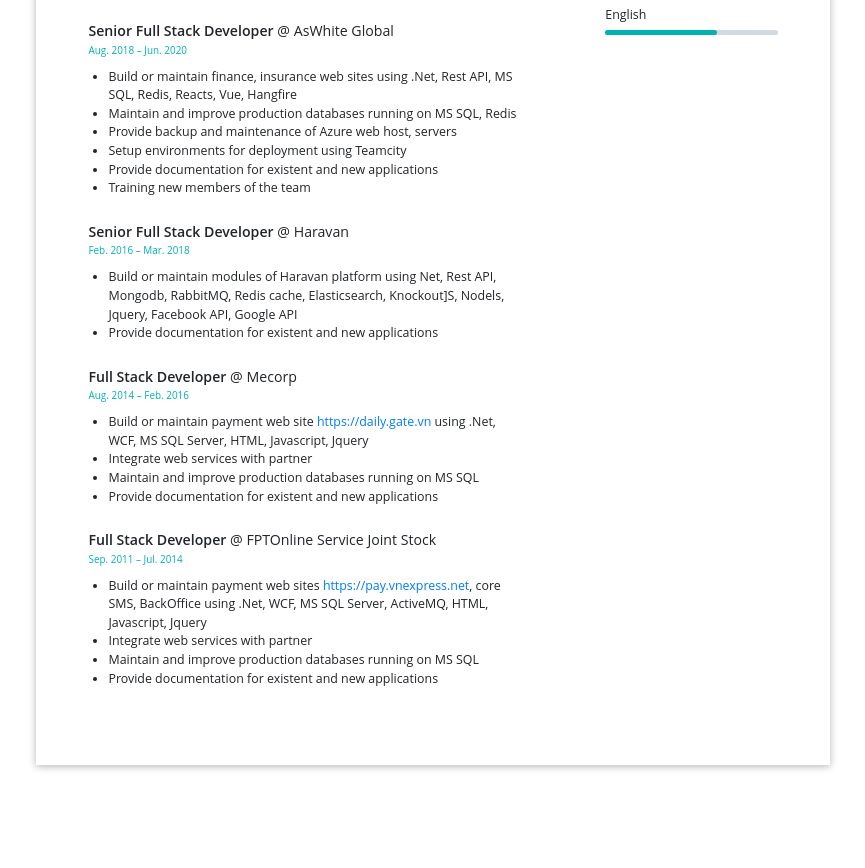
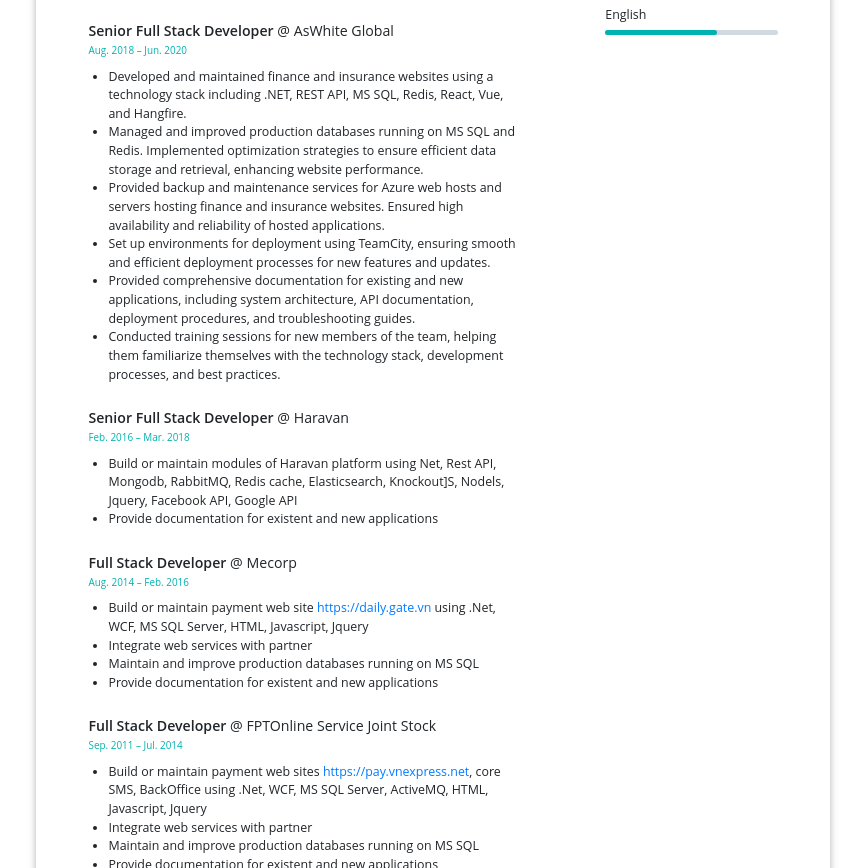
Before and after one commit to landaisgu/dainnl.github.io, a plain HTML site: page index.html in a window 1280 px wide. Shown: the part 1006-1874 px from the top of the page, without its empty margins (207-1072 px from the left). Before the commit the page ends 1790 px from the top, so only its background shows below. Drawn offline with nearby package versions, Linux system fonts and the light colour scheme; a web font is replaced by a local one.

Commit message:
Update my responsibilities at aswhile company  index.html

```diff
--- a/index.html
+++ b/index.html
@@ -102,15 +102,22 @@
                   <div class="xp-detail">
                     <ul>
                       <li>
-                        Build or maintain finance, insurance web sites using .Net, Rest API, MS SQL, Redis, Reacts, Vue, Hangfire
+                        Developed and maintained finance and insurance websites using a technology stack including .NET, REST API, MS SQL, Redis, React, Vue, and Hangfire.
                       </li>
                       <li>
-                        Maintain and improve production databases running on MS SQL, Redis
+                        Managed and improved production databases running on MS SQL and Redis. Implemented optimization strategies to ensure efficient data storage and retrieval, enhancing website performance.
                       </li>
-                      <li>Provide backup and maintenance of Azure web host, servers</li>
-                      <li>Setup environments for deployment using Teamcity</li>
-                      <li>Provide documentation for existent and new applications</li>
-                      <li>Training new members of the team</li>
+                      <li>Provided backup and maintenance services for Azure web hosts and servers hosting finance and insurance websites. Ensured high availability and reliability of hosted applications.
+                        </li>
+                      <li>
+                        Set up environments for deployment using TeamCity, ensuring smooth and efficient deployment processes for new features and updates.
+                      </li>
+                      <li>
+                        Provided comprehensive documentation for existing and new applications, including system architecture, API documentation, deployment procedures, and troubleshooting guides.
+                      </li>
+                      <li>
+                        Conducted training sessions for new members of the team, helping them familiarize themselves with the technology stack, development processes, and best practices.
+                      </li>
                     </ul>
                   </div>
                 </div>
```
